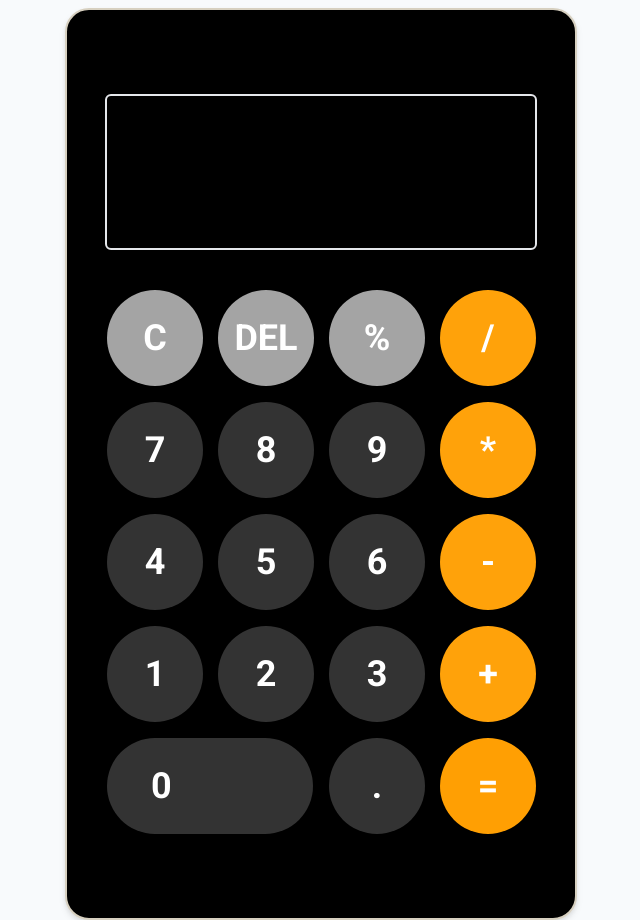
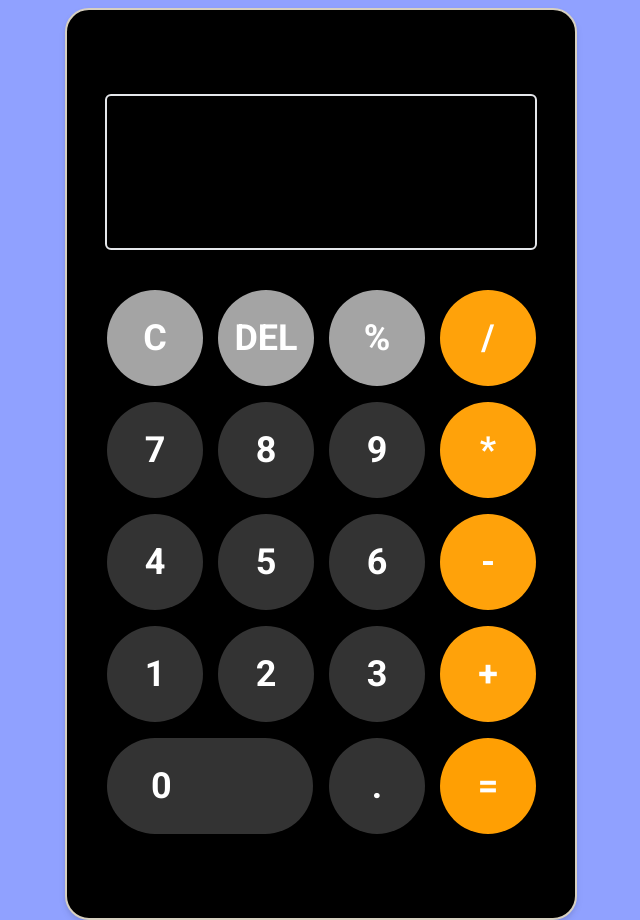
Before and after one commit to RahulKhanSuvo/calculator, a plain HTML site: page index.html in a window 1280 px wide. Shown: the whole page, without its empty margins (319-959 px from the left). Drawn offline with nearby package versions, Linux system fonts and the light colour scheme.

Commit message:
add responsive

```diff
--- a/index.html
+++ b/index.html
@@ -18,7 +18,7 @@
     </style>
 </head>
 
-<body class=" font md:bg-[#F8FAFC]">
+<body class=" font md:bg-[#90A1FF]">
     <div class="mx-1 md:mx-0">
         <div
             class=" flex justify-center flex-col mt-2  sm:max-w-md md:max-w-lg bg-black items-center mx-auto rounded-3xl  border-2 py-16 px-5 drop-shadow-md  border-[#D7D0C0] w-full">
```
